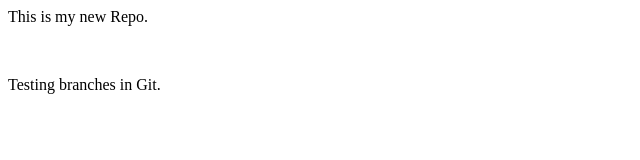
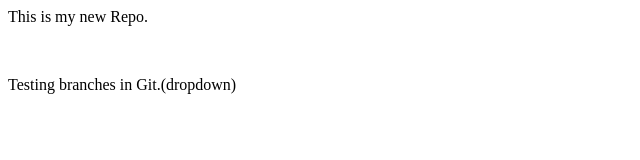
Before and after one commit to 17Atishay/LocalRepo, a plain HTML site: page index.html in a window 1280 px wide. Shown: the whole page, without its empty margins (0-640 px from the left). Drawn offline with Linux system fonts and the light colour scheme.

```diff
--- a/index.html
+++ b/index.html
@@ -1,3 +1,3 @@
 <p>This is my new Repo.</p>
 <br>
-<p>Testing branches in Git.</p>
+<p>Testing branches in Git.(dropdown)</p>
```
